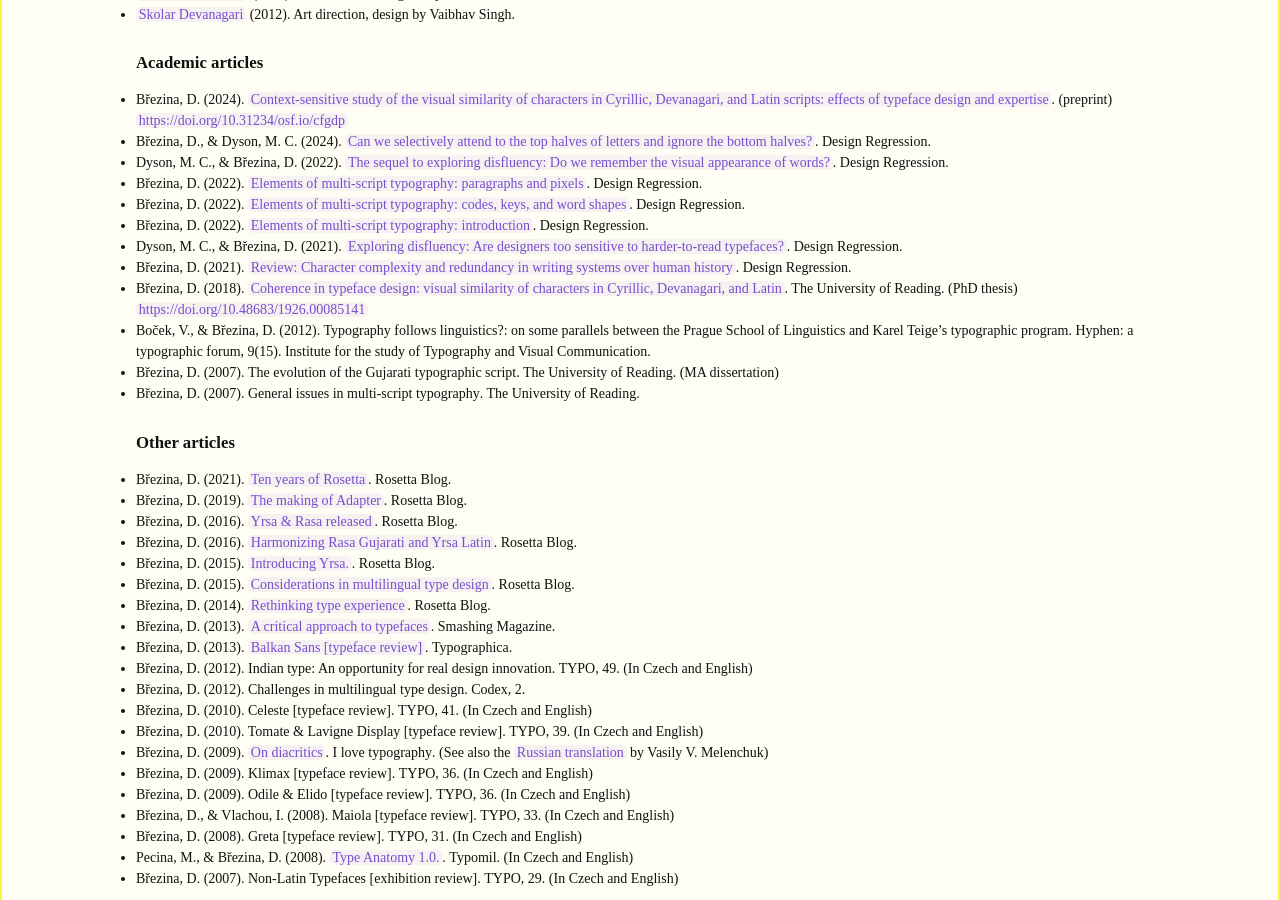
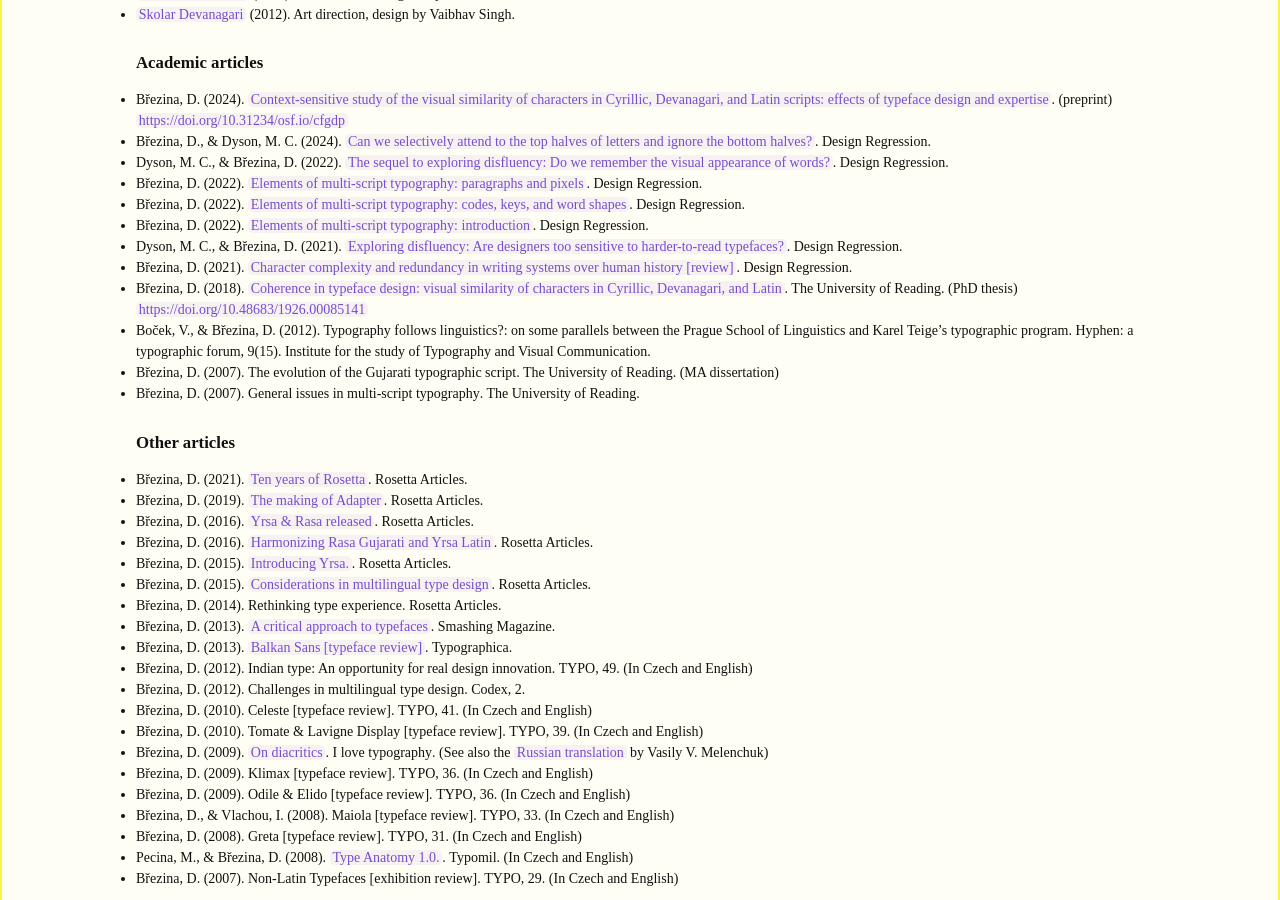
Before and after one commit to MrBrezina/mrbrezina.com, a Jekyll site: the page built from README.md, in a window 1280 px wide and 900 px high, scrolled down 1175 px. Built offline with Jekyll 4.4.1, drawn with Linux system fonts in a browser that asks for light colours; some web fonts are replaced; some of the changed text lies outside the part shown.

Commit message:
Fixed Rosetta Articles references

```diff
--- a/_data/data.yaml
+++ b/_data/data.yaml
@@ -49,7 +49,7 @@ categories:
     url: https://designregression.com/research/exploring-disfluency-are-designers-too-sensitive-to-harder-to-read-typefaces
   - authors:
     - Březina, David
-    title: "Review: Character complexity and redundancy in writing systems over human history"
+    title: Character complexity and redundancy in writing systems over human history [review]
     publication: Design Regression
     date: 18. 5. 2021
     url: https://designregression.com/review/character-complexity-and-redundancy-in-writing-systems-over-human-history
@@ -87,56 +87,56 @@ categories:
   - authors:
     - Březina, David
     title: Ten years of Rosetta
-    publication: Rosetta Blog
-    date: 1. 1. 2021
-    url: https://www.rosettatype.com/blog/2021/01/11/Ten-years-of-Rosetta
+    publication: Rosetta Articles
+    date: 11. 1. 2021
+    url: https://rosettatype.com/articles/2021-01-11-ten-years-of-rosetta/
   - authors:
     - Březina, David
     title: The making of Adapter
-    publication: Rosetta Blog
-    date: 1. 1. 2019
-    url: https://www.rosettatype.com/blog/2019/05/21/The-making-of-Adapter
+    publication: Rosetta Articles
+    date: 21. 5. 2019
+    url: https://rosettatype.com/articles/2019-05-21-the-making-of-adapter/
   - authors:
     - Březina, David
     title: Yrsa & Rasa released
-    publication: Rosetta Blog
-    date: 1. 1. 2016
-    url: https://www.rosettatype.com/blog/2016/03/16/Yrsa-Rasa-released
+    publication: Rosetta Articles
+    date: 16. 3. 2016
+    url: https://rosettatype.com/articles/2016-03-16-yrsa-rasa-released/
   - authors:
     - Březina, David
     title: Harmonizing Rasa Gujarati and Yrsa Latin
-    publication: Rosetta Blog
-    date: 1. 1. 2016
-    url: https://www.rosettatype.com/blog/2016/01/20/Harmonizing-Rasa-Gujarati-and-Yrsa-Latin
+    publication: Rosetta Articles
+    date: 20. 1. 2016
+    url: https://rosettatype.com/articles/2016-01-20-harmonizing-rasa-gujarati-and-yrsa-latin/
   - authors:
     - Březina, David
     title: Introducing Yrsa.
-    publication: Rosetta Blog
-    date: 1. 1. 2015
-    url: https://www.rosettatype.com/blog/2015/09/01/Introducing-Yrsa
+    publication: Rosetta Articles
+    date: 1. 9. 2015
+    url: https://rosettatype.com/articles/2015-09-01-introducing-yrsa/
   - authors:
     - Březina, David
     title: Considerations in multilingual type design
-    publication: Rosetta Blog
-    date: 1. 1. 2015
-    url: https://www.rosettatype.com/blog/2015/02/16/Considerations-in-multilingual-type-design
+    publication: Rosetta Articles
+    date: 16. 2. 2015
+    url: https://rosettatype.com/articles/2015-02-16-considerations-in-multilingual-type-design/
   - authors:
     - Březina, David
     title: Rethinking type experience
-    url: https://www.rosettatype.com/blog/2014/07/01/Rethinking-type-experience
-    publication: Rosetta Blog
-    date: 1. 1. 2014
+    #url: https://www.rosettatype.com/blog/2014/07/01/Rethinking-type-experience
+    publication: Rosetta Articles
+    date: 1. 7. 2014
   - authors:
     - Březina, David
     title: A critical approach to typefaces
     publication: Smashing Magazine
-    date: 1. 1. 2013
+    date: 12. 2. 2013
     url: http://www.smashingmagazine.com/2013/02/12/a-critical-approach-to-typefaces/
   - authors:
     - Březina, David
     title: Balkan Sans [typeface review]
     publication: Typographica
-    date: 1. 1. 2013
+    date: 13. 3. 2013
     url: https://typographica.org/typeface-reviews/balkan-sans/
   # - authors:
   #   - Březina, David
@@ -593,9 +593,9 @@ categories:
   - authors:
     - Stuttard, Jenny
     title: What is multi-script typography all about
-    publication: Rosetta Blog
-    date: 1. 1. 2013
-    url: https://www.rosettatype.com/blog/2013/02/05/What-is-multiscript-typography
+    publication: Rosetta Articles
+    date: 2. 5. 2013
+    url: https://rosettatype.com/articles/2013-02-05-what-is-multiscript-typography/
   - authors:
     - Falvey, Christian
     title: Award-winning Czech typographer takes on Gujarati
```
